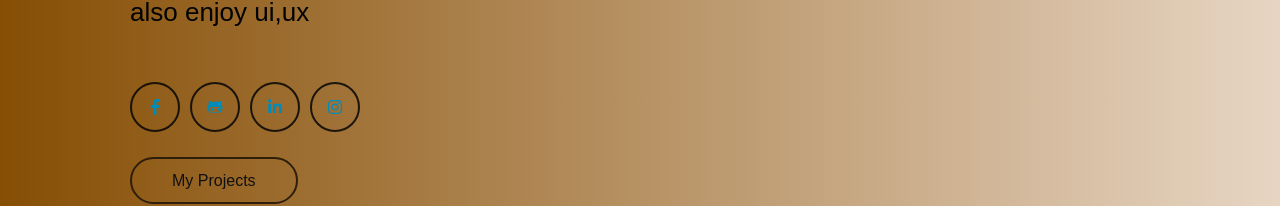
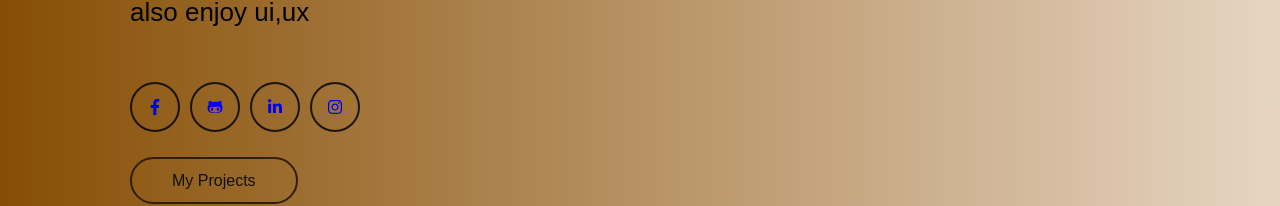
Before and after one commit to mamathamereddy/Portfolio, a React (Create React App) app: page / in a window 1280 px wide. Shown: the part 409-615 px from the top of the page. Built offline with nearby package versions, Linux system fonts and the light colour scheme.

Commit message:
updating link color

```diff
--- a/src/App.css
+++ b/src/App.css
@@ -229,7 +229,7 @@ body {
   word-spacing: 1.5px;
   margin-bottom: 20px;
 }
-a {
+.about__info-p2 a {
   text-decoration: none;
   color: #008cba;
 }
```
